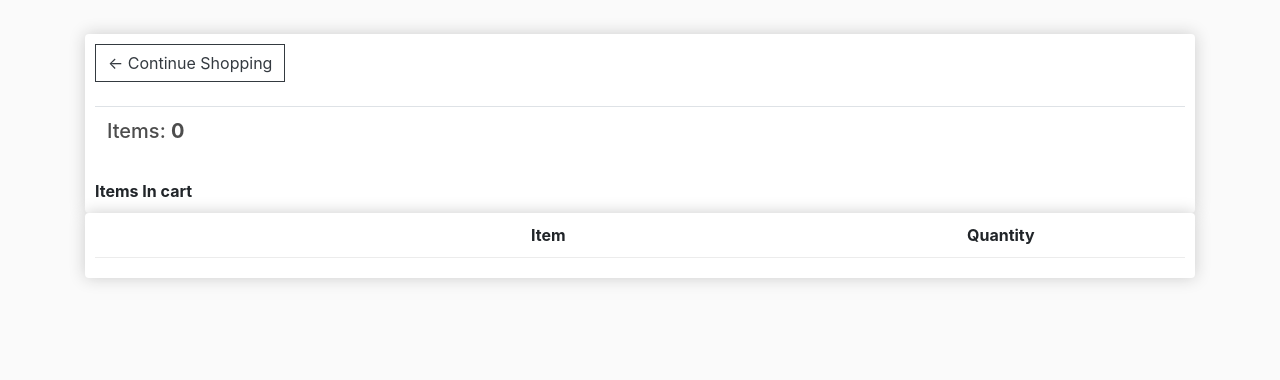
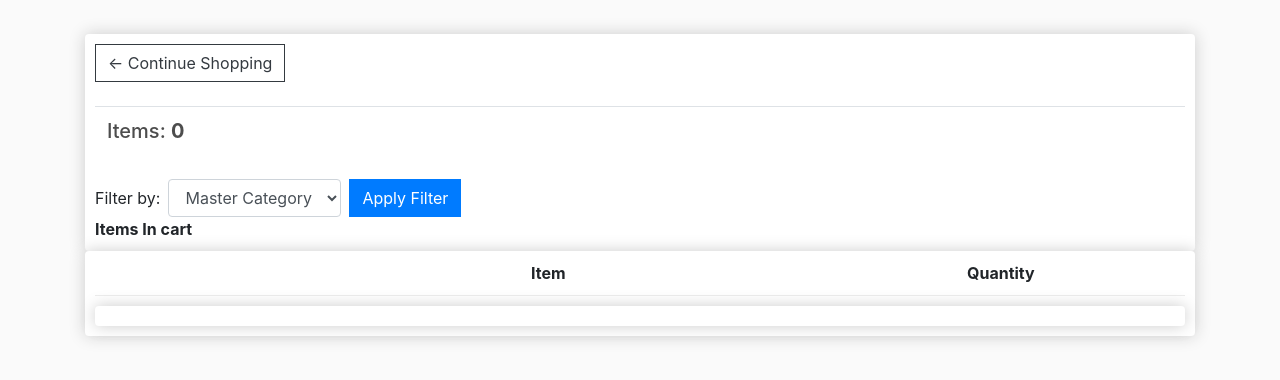
Before and after one commit to KyleBell209/Fashion_App, a Django app: page /cart/ in a window 1280 px wide. Shown: the part 56-436 px from the top of the page. Run offline with Django 3.2, Linux system fonts and the light colour scheme; a user stored in the database is signed in; tables that the repository leaves empty hold one stand-in row (values such as "Sample post"); lists and menus that the app fills with data are empty; parts of the project's set-up code (start-up, migrations or seed data) failed here and were passed over; some libraries are stand-ins or nearby versions.

Commit message:
finished survey and fixed rec names

```diff
--- a/store/models.py
+++ b/store/models.py
@@ -2,6 +2,7 @@ from django.db import models
 from django.contrib.auth.models import User
 from django.utils.translation import gettext as _
 from django.conf import settings
+import re
 # Create your models here.
 
 class Customer(models.Model):
@@ -80,8 +81,18 @@ class OrderItem(models.Model):
         super(OrderItem, self).save(*args, **kwargs)
 
 class RecommendedImage(models.Model):
+    product_test = models.ForeignKey(ProductTest, on_delete=models.CASCADE, null=True, related_name='recommended_images')
     product = models.ForeignKey(ProductTest, on_delete=models.CASCADE, null=True)
     image_url = models.CharField(max_length=500, null=True)
 
     def __str__(self):
         return f'RecommendedImage for {self.product}'
+
+    def get_related_product_name(self):
+        match = re.search(r'(?<=/images\\).+?(?=.jpg)', self.image_url)
+        if match:
+            product_id = int(match.group())
+            related_product = ProductTest.objects.get(id=product_id)
+            return related_product.productDisplayName
+        else:
+            return "Product not found"
--- a/store/recommendations.py
+++ b/store/recommendations.py
@@ -57,7 +57,7 @@ def get_feature_vector(preprocessed_img):
     return normalized_result
 
 def get_image_recommendations(product_id):
-    existing_recommendations = RecommendedImage.objects.filter(product_id=product_id)
+    existing_recommendations = RecommendedImage.objects.filter(product_test_id=product_id)
 
     if existing_recommendations.exists():
         return existing_recommendations
@@ -69,7 +69,8 @@ def get_image_recommendations(product_id):
 
     distances, indices = neighbors.kneighbors([normalized_result])
 
-    recommended_images = [RecommendedImage(product_id=product_id, image_url=f'https://storage.googleapis.com/django-bucket-kb/{filenames[file]}') for file in indices[0][1:6]]
+    # Assign the related product field here
+    recommended_images = [RecommendedImage(product_test_id=product_id, product=product, image_url=f'https://storage.googleapis.com/django-bucket-kb/{filenames[file]}') for file in indices[0][1:6]]
     RecommendedImage.objects.bulk_create(recommended_images)
 
     return recommended_images
@@ -91,7 +92,18 @@ def get_mean_cart_recommendations(product_image_urls):
 
     distances, indices = neighbors.kneighbors(mean_feature_vector)
 
-    recommended_images = [RecommendedImage(image_url=f'https://storage.googleapis.com/django-bucket-kb/{filenames[file]}') for file in indices[0][1:]]
+    def get_product_name_from_url(image_url):
+        match = re.search(r'(?<=/images\\).+?(?=.jpg)', image_url)
+        if match:
+            product_id = int(match.group())
+            related_product = ProductTest.objects.get(id=product_id)
+            return related_product.productDisplayName
+        else:
+            return "Product not found"
+
+    recommended_images = [{'image_url': f'https://storage.googleapis.com/django-bucket-kb/{filenames[file]}',
+                           'product_name': get_product_name_from_url(f'https://storage.googleapis.com/django-bucket-kb/{filenames[file]}')}
+                          for file in indices[0][1:]]
     return recommended_images
 
 
--- a/store/templates/store/cart.html
+++ b/store/templates/store/cart.html
@@ -18,6 +18,17 @@
 					</th>
 				</tr>
 			</table>
+
+			<form method="get" class="form-inline">
+                <label for="filter">Filter by: </label>
+                <select name="filter" id="filter" class="form-control ml-2">
+                    <option value="masterCategory" {% if filter_type == "masterCategory" %}selected{% endif %}>Master Category</option>
+                    <option value="subCategory" {% if filter_type == "subCategory" %}selected{% endif %}>Sub Category</option>
+                    <option value="articleType" {% if filter_type == "articleType" %}selected{% endif %}>Article Type</option>
+                </select>
+                <button type="submit" class="btn btn-primary ml-2">Apply Filter</button>
+            </form>
+
 			<div style="flex:2"></div>
 					<div style="flex:2"><strong>Items In cart</strong></div>
 					<div style="flex:1"></div>
@@ -34,8 +45,9 @@
                 <div style="flex:2"><strong>Item</strong></div>
                 <div style="flex:1"><strong>Quantity</strong></div>
             </div>
-            {% for master_category, items in items_by_master_category.items %}
-            <h3>{{ master_category }}</h3>
+			<div class="box-element">
+				{% for filter_value, items in items_by_filter.items %}
+				<h3>{{ filter_value }}</h3>
 				{% for item in items %}
 					{% with item_id=item.id|stringformat:"s" %}
             <div class="cart-row">
@@ -57,7 +69,7 @@
 					{% for rec_image in recommended_images|get_item:item_id %}
 					<div style="flex:1">
 						<img class="row-image" src="{{ rec_image.image_url }}" alt="">
-						<p><strong>{{ rec_image.product.productDisplayName }}</strong></p>
+						<p><strong>{{ rec_image.get_related_product_name }}</strong></p>
 						<button data-product="{{ rec_image.image_url }}" data-action="add" data-source="cart" class="btn btn-outline-secondary add-btn update-cart">Add to Cart</button>
 					</div>
 				{% endfor %}
@@ -66,14 +78,14 @@
 				{% endwith %}
 				{% endfor %}
 				<div style="flex:2"></div>
-        <div style="flex:2"><strong>Mean {{ master_category }} Recommendations</strong></div>
+				<div style="flex:2"><strong>Mean {{ filter_value }} Recommendations</strong></div>
 				<div style="flex:1"></div>
-		{% if master_category in master_category_mean_recommendations %}
+				{% if filter_value in filter_mean_recommendations %}
 				<div class="cart-row">
-			{% for rec_image in master_category_mean_recommendations|get_item:master_category %}
+					{% for rec_image in filter_mean_recommendations|get_item:filter_value %}
 					<div style="flex:2">
 						<img class="row-image" src="{{ rec_image.image_url }}" alt="">
-				<p><strong>{{ rec_image.product.productDisplayName }}</strong></p>
+						<p><strong>{{ rec_image.product_name }}</strong></p>
 						<button data-product="{{ rec_image.image_url }}" data-action="add" data-source="cart" class="btn btn-outline-secondary add-btn update-cart">Add to Cart</button>
 					</div>
 					{% endfor %}
--- a/store/urls.py
+++ b/store/urls.py
@@ -13,4 +13,5 @@ urlpatterns = [
     path('register/', accounts.register, name="register"),
     path('logout/', accounts.userlogout, name="userlogout"),
     path('get_filtered_products/', views.get_filtered_products, name='get_filtered_products'),
+
 ]
--- a/store/views.py
+++ b/store/views.py
@@ -69,30 +69,34 @@ def cart(request):
     items = order.orderitem_set.all()
     cartItems = order.get_cart_items
 
-    items_by_master_category = {}
+    filter_type = request.GET.get('filter', 'masterCategory')
+
+    items_by_filter = {}
     recommended_images = {}
     product_image_urls = []
 
-    for item in sorted(items, key=lambda item: item.product.masterCategory):
-        items_by_master_category.setdefault(item.product.masterCategory, []).append(item)
+    for item in items:
+        items_by_filter.setdefault(getattr(item.product, filter_type), []).append(item)
         recommended_images[str(item.id)] = get_image_recommendations(item.product.id)
         product_image_urls.append(item.product.imageURL)
 
     mean_cart_recommendations = get_mean_cart_recommendations(product_image_urls)
 
-    master_category_mean_recommendations = {
-        master_category: get_mean_cart_recommendations([item.product.imageURL for item in master_category_items])
-        for master_category, master_category_items in items_by_master_category.items()
+    filter_mean_recommendations = {
+        filter_value: get_mean_cart_recommendations([item.product.imageURL for item in filter_items])
+        for filter_value, filter_items in items_by_filter.items()
     }
 
     context = {
-        'items_by_master_category': items_by_master_category,
+        'items_by_filter': items_by_filter,
+        'filter_type': filter_type,
         'order': order,
         'cartItems': cartItems,
         'recommended_images': recommended_images,
-        'master_category_mean_recommendations': master_category_mean_recommendations,
+        'filter_mean_recommendations': filter_mean_recommendations,
     }
     return render(request, 'store/cart.html', context)
+
 
 def get_filtered_products(request):
     if request.method == 'POST':
@@ -114,6 +118,7 @@ def get_filtered_products(request):
         } for product in filtered_products]
 
         return JsonResponse(data, safe=False)
+
 
 @login_required(login_url='userlogin')
 def updateItem(request):
```
Also changed, not shown: static/js/cart.js (line endings or trailing spaces), store/migrations/0024_recommendedimage_related_product.py (added), store/migrations/0025_auto_20230327_0102.py (added). Lines whose indentation alone changed are shown as unchanged.
